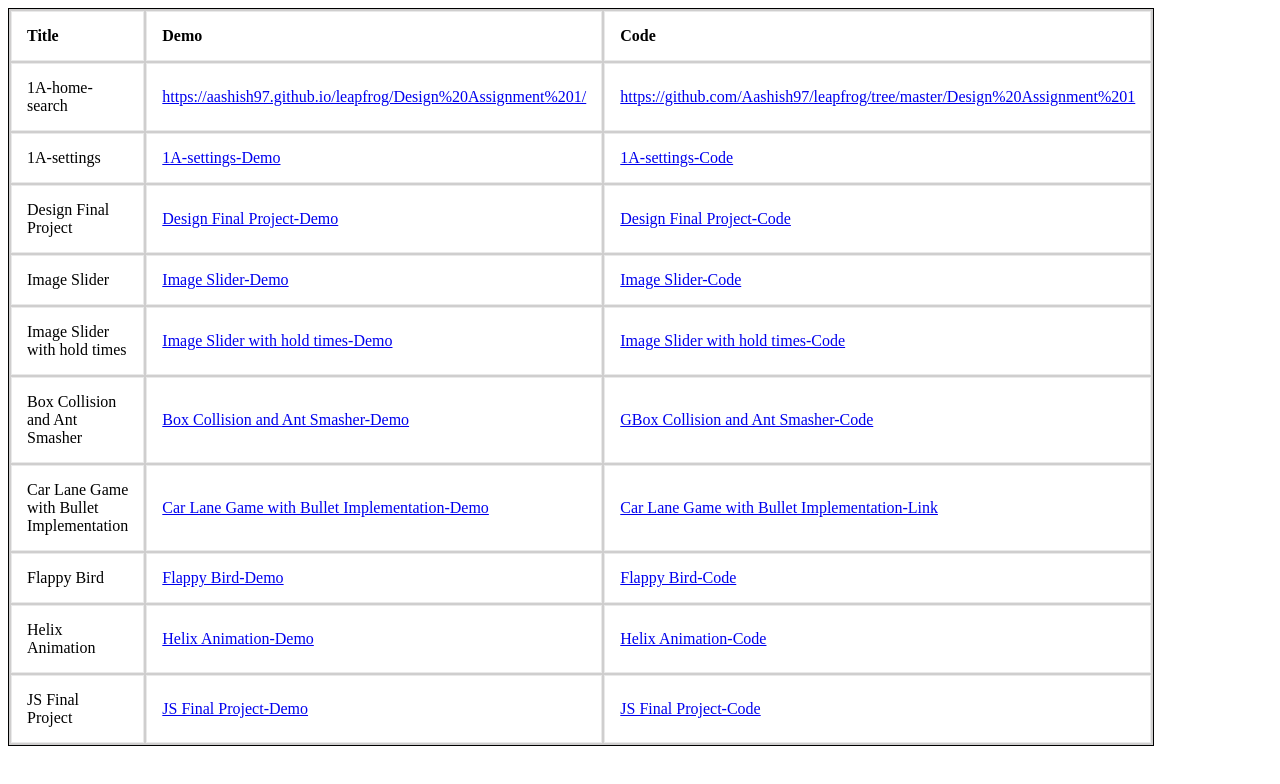
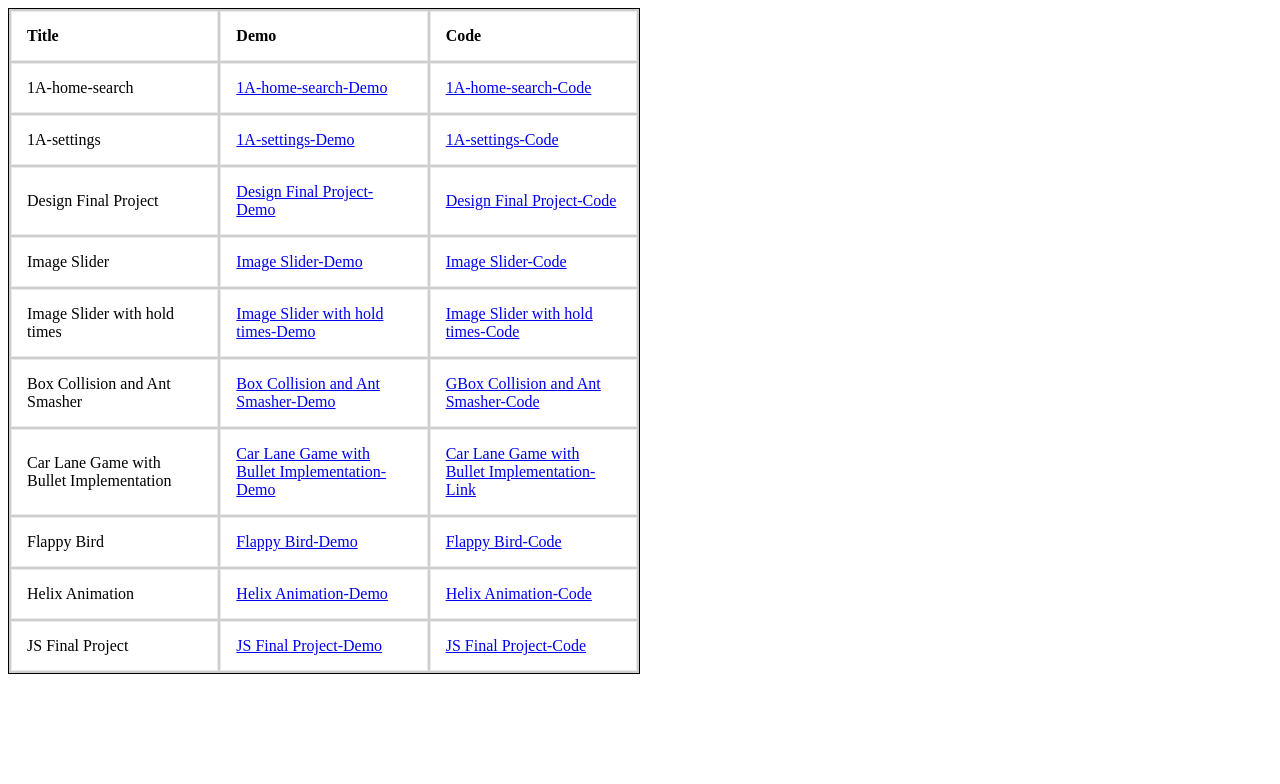
Before and after one commit to Aashish97/leapfrog, a plain HTML site: page index.html in a window 1280 px wide. Drawn offline with Linux system fonts and the light colour scheme.

Commit message:
Editing link

```diff
--- a/index.html
+++ b/index.html
@@ -31,8 +31,8 @@
         </tr>
         <tr>
             <td>1A-home-search</td>
-            <td><a href="#">https://aashish97.github.io/leapfrog/Design%20Assignment%201/</a></td>
-            <td><a href="#">https://github.com/Aashish97/leapfrog/tree/master/Design%20Assignment%201</a></td>
+            <td><a href="https://aashish97.github.io/leapfrog/Design%20Assignment%201/">1A-home-search-Demo</a></td>
+            <td><a href="https://github.com/Aashish97/leapfrog/tree/master/Design%20Assignment%201">1A-home-search-Code</a></td>
         </tr>
         <tr>
             <td>1A-settings</td>
```
